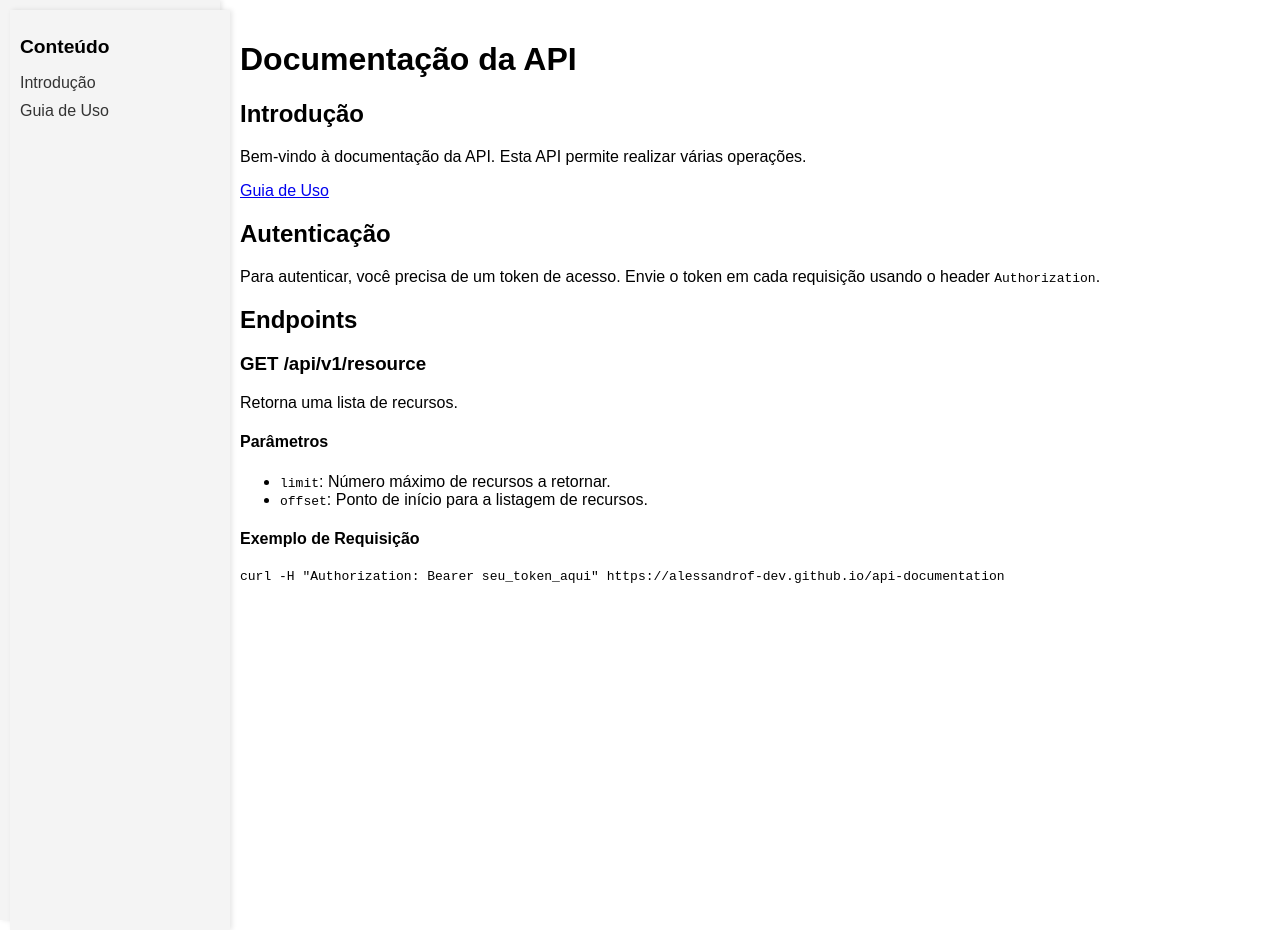
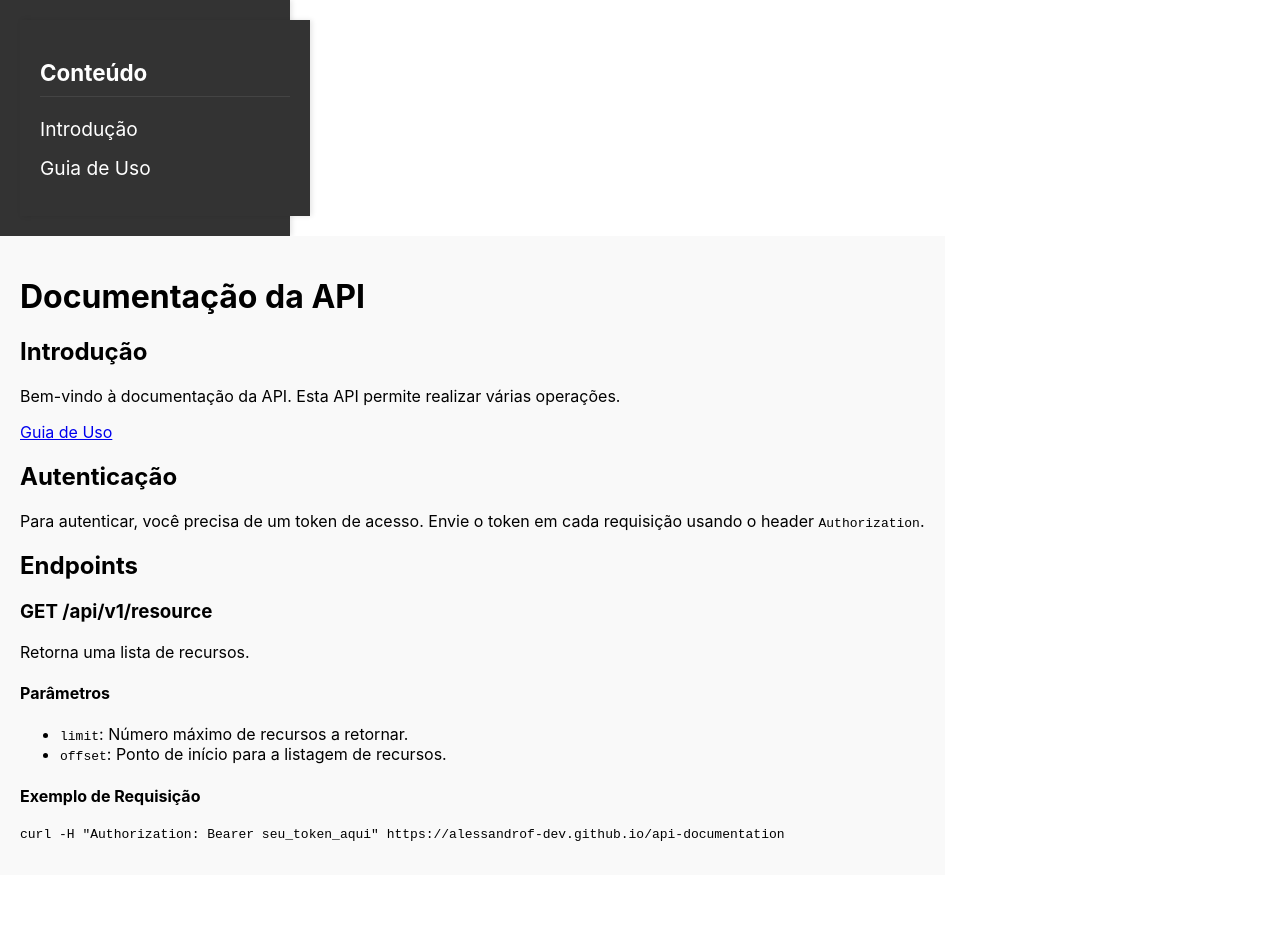
Before and after one commit to AlessandroF-dev/api-documentation, a Jekyll site: the page built from index.md, in a window 1280 px wide. Built offline with Jekyll 4.4.1, drawn with Linux system fonts in a browser that asks for light colours; after the commit the page ends 900 px from its top, so only the background shows below that.

Commit message:
Update style.css

```diff
--- a/assets/css/style.css
+++ b/assets/css/style.css
@@ -1,28 +1,24 @@
 body {
-    font-family: Arial, sans-serif;
+  font-family: -apple-system, BlinkMacSystemFont, "Segoe UI", Roboto, "Helvetica Neue", Arial, sans-serif;
   margin: 0;
   padding: 0;
-}
-
-.container {
   display: flex;
+  min-height: 100vh;
 }
 
 .sidebar {
-    width: 200px;
-    background-color: #f4f4f4;
-    padding: 10px;
-    height: 100vh;
+  width: 250px;
+  background-color: #333;
+  color: #fff;
+  padding: 20px;
   box-shadow: 2px 0 5px rgba(0,0,0,0.1);
 }
 
-.content {
-    flex: 1;
-    padding: 20px;
-}
-
 .sidebar h2 {
-    font-size: 1.2em;
+  font-size: 1.4em;
+  border-bottom: 1px solid #444;
+  padding-bottom: 10px;
+  margin-bottom: 20px;
 }
 
 .sidebar ul {
@@ -31,14 +27,21 @@ body {
 }
 
 .sidebar ul li {
-    margin: 10px 0;
+  margin: 15px 0;
 }
 
 .sidebar ul li a {
+  color: #fff;
   text-decoration: none;
-    color: #333;
+  font-size: 1.2em;
 }
 
 .sidebar ul li a:hover {
   text-decoration: underline;
 }
+
+.content {
+  flex: 1;
+  padding: 20px;
+  background-color: #f9f9f9;
+}
```
Lines whose indentation alone changed are shown as unchanged.
